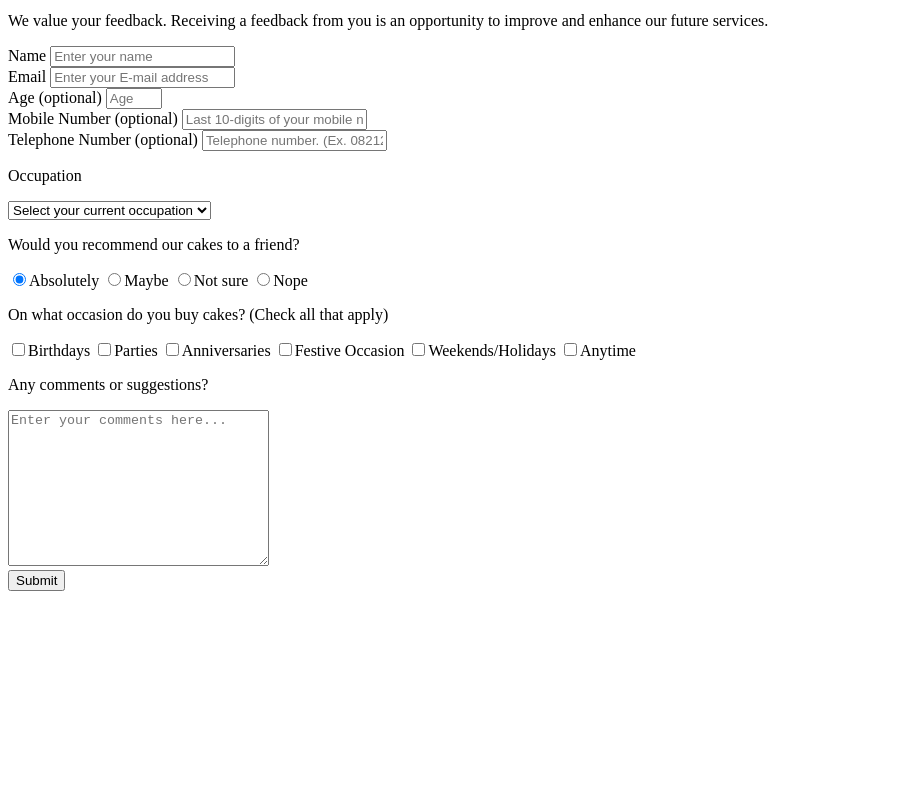
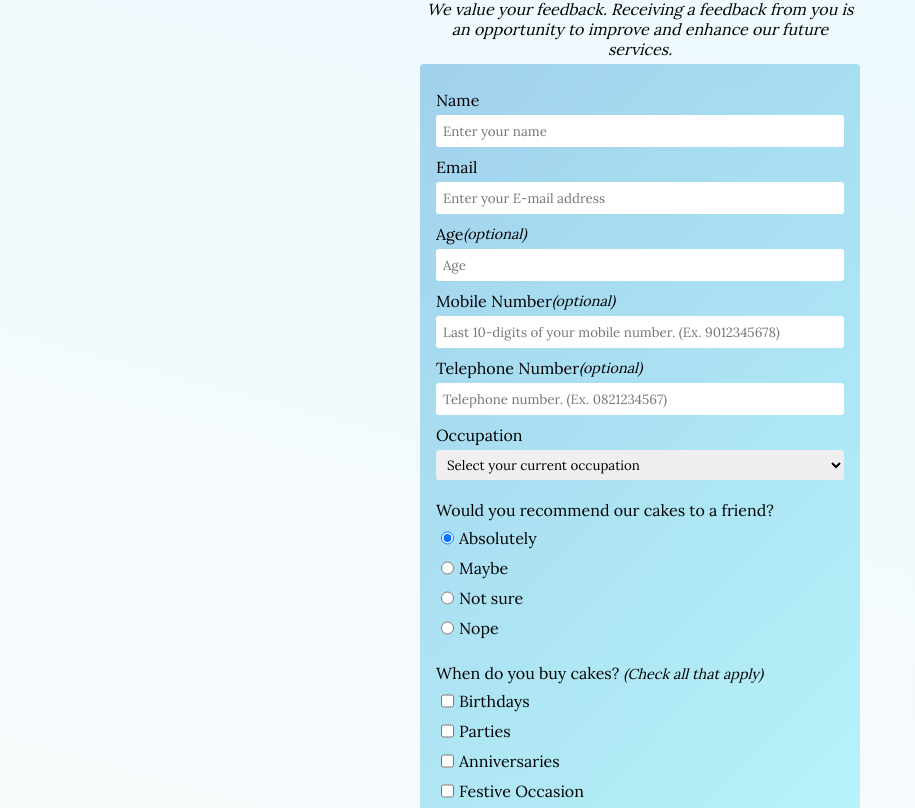
Before and after one commit to rrichy/freeCodeCamp-Survey-Form, a plain HTML site: page index.html in a window 1280 px wide. Shown: the part 68-876 px from the top of the page, without its empty margins (0-915 px from the left). Before the commit the page ends 800 px from the top, so only its background shows below. Drawn offline with Linux system fonts and the light colour scheme.

```diff
--- a/index.html
+++ b/index.html
@@ -3,13 +3,19 @@
 <head>
     <meta charset="UTF-8">
     <meta name="viewport" content="width=device-width, initial-scale=1.0">
+    <link rel="preconnect" href="https://fonts.gstatic.com">
+    <link rel="preconnect" href="https://fonts.gstatic.com">
+    <link href="https://fonts.googleapis.com/css2?family=Lora&display=swap" rel="stylesheet">
+    <link rel="stylesheet" href="style.css">
     <title>Feedback</title>
 </head>
 <body>
-    <header class="header">
+    <main id="main">
+        <header id="header">
             <h1 id="title">Send us a feedback!</h1>
             <p id="description">We value your feedback. Receiving a feedback from you is an opportunity to improve and enhance our future services.</p>
         </header>
+        <!-- <div id="container"> -->
             <form id="survey-form" action="/">
                 <div class="form-field">
                     <label for="name" id="name-label">Name</label>
@@ -32,7 +38,7 @@
                     <input type="tel" name="tel-number" id="tel-number" pattern="\d{8,10}" placeholder="Telephone number. (Ex. 0821234567)">
                 </div>
                 <div class="form-field">
-            <p>Occupation</p>
+                    <label for="dropdown">Occupation</label>
                     <select name="occupation" id="dropdown" required>
                         <option disabled selected value>Select your current occupation</option>
                         <option value="student">Student</option>
@@ -44,8 +50,8 @@
                 </div>
                 <div class="form-field">
                     <p>Would you recommend our cakes to a friend?</p>
-            <label>
-                <input type="radio" name="user-recommend" value="absolutely" checked>Absolutely
+                    <label for="absolutely">
+                        <input type="radio" id="absolutely" name="user-recommend" value="absolutely" checked>Absolutely
                     </label>
                     <label>
                         <input type="radio" name="user-recommend" value="maybe">Maybe
@@ -58,7 +64,7 @@
                     </label>
                 </div>
                 <div class="form-field">
-            <p>On what occasion do you buy cakes? <span>(Check all that apply)</span></p>
+                    <p>When do you buy cakes? <span>(Check all that apply)</span></p>
                     <label>
                         <input type="checkbox" name="prefer" value="bdays">Birthdays
                     </label>
@@ -86,6 +92,7 @@
                     <button type="submit" id="submit">Submit</button>
                 </div>
             </form>
-
+        <!-- </div> -->
+    </main>
 </body>
 </html>
--- /dev/null
+++ b/style.css
@@ -0,0 +1,89 @@
+* {
+    font-family: 'Lora', serif;
+}
+
+body {
+    background: linear-gradient(15deg, rgb(250, 250, 250), rgb(237, 250, 255));
+}
+
+span {
+    font-style: italic;
+    font-size: 0.9em;
+}
+
+textarea {
+    max-width: 100%;
+}
+
+input, select {
+    margin-top: 5px;
+    height: 30px;
+    padding: 1px 7px;
+    border: 1px;
+    border-radius: 3px;
+}
+
+input[type="radio"], input[type="checkbox"] {
+    margin: 0px 5px;
+    align-;
+}
+
+button {
+    color: whitesmoke;
+    font-weight: 700;
+    background: rgb(34, 73, 99);
+    border: 1px none black;
+    border-radius: 3px;
+    height: 30px;
+}
+
+label {
+    display: flex;
+    align-items: center;
+}
+
+#main {
+    max-width: 440px;
+    min-width: 330px;
+    margin: auto;
+}
+
+#title{
+    text-align: center;
+    margin-bottom: 0px;
+}
+
+#description {
+    margin-top: 0px;
+    text-align: center;
+    font-style: italic;
+    margin: 5px;
+}
+
+#survey-form {
+    background: linear-gradient(315deg, rgba(128, 255, 255, 0.5), rgba(82, 169, 219, 0.5));
+    padding: 16px;
+    border-radius: 4px;
+}
+
+.form-field {
+    display: grid;
+    margin: 10px auto;
+}
+
+.form-field > p {
+    margin-top: 10px;
+    margin-bottom: 3px;
+}
+
+@media (max-width: 400px){
+    body {
+        margin: 0px;
+    }
+
+    #survey-form {
+      max-width: 100%;
+      margin: 0px;
+      border-radius: 0;
+    }
+}
```
Lines whose indentation alone changed are shown as unchanged.
